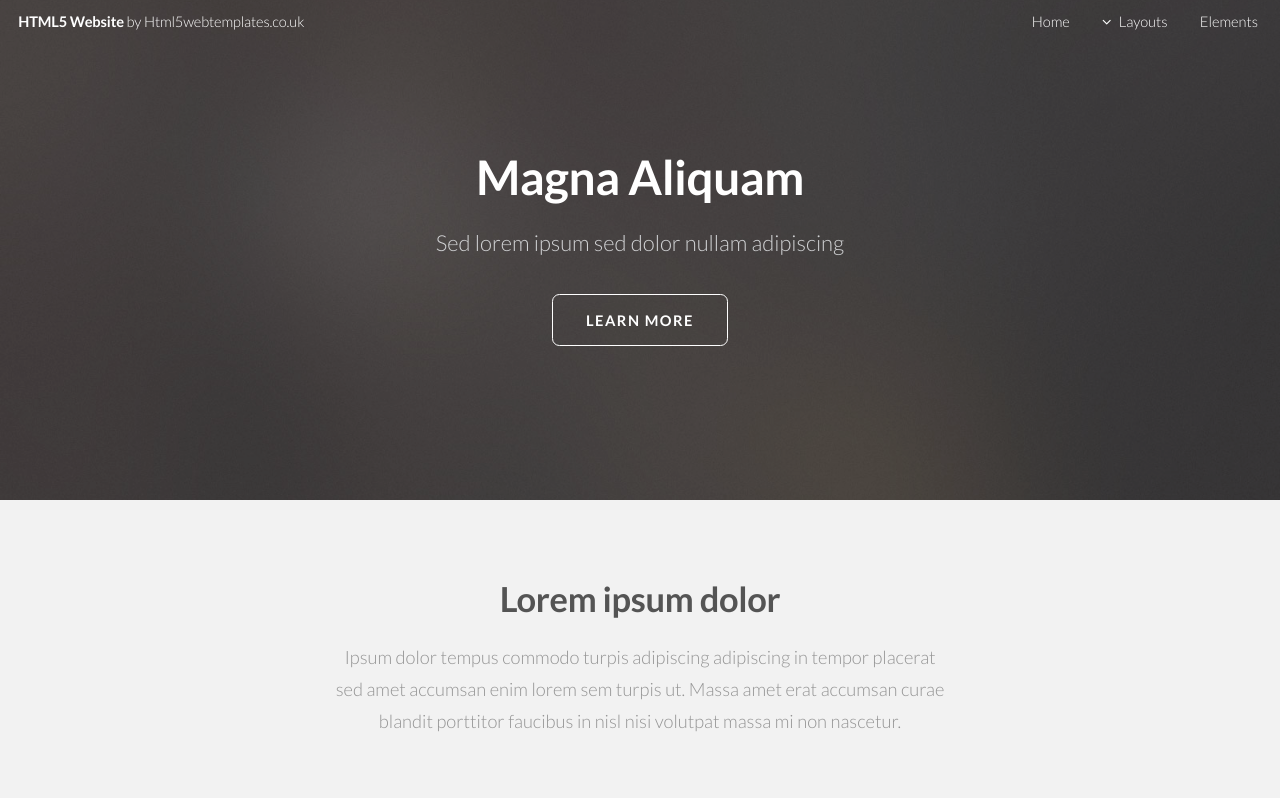
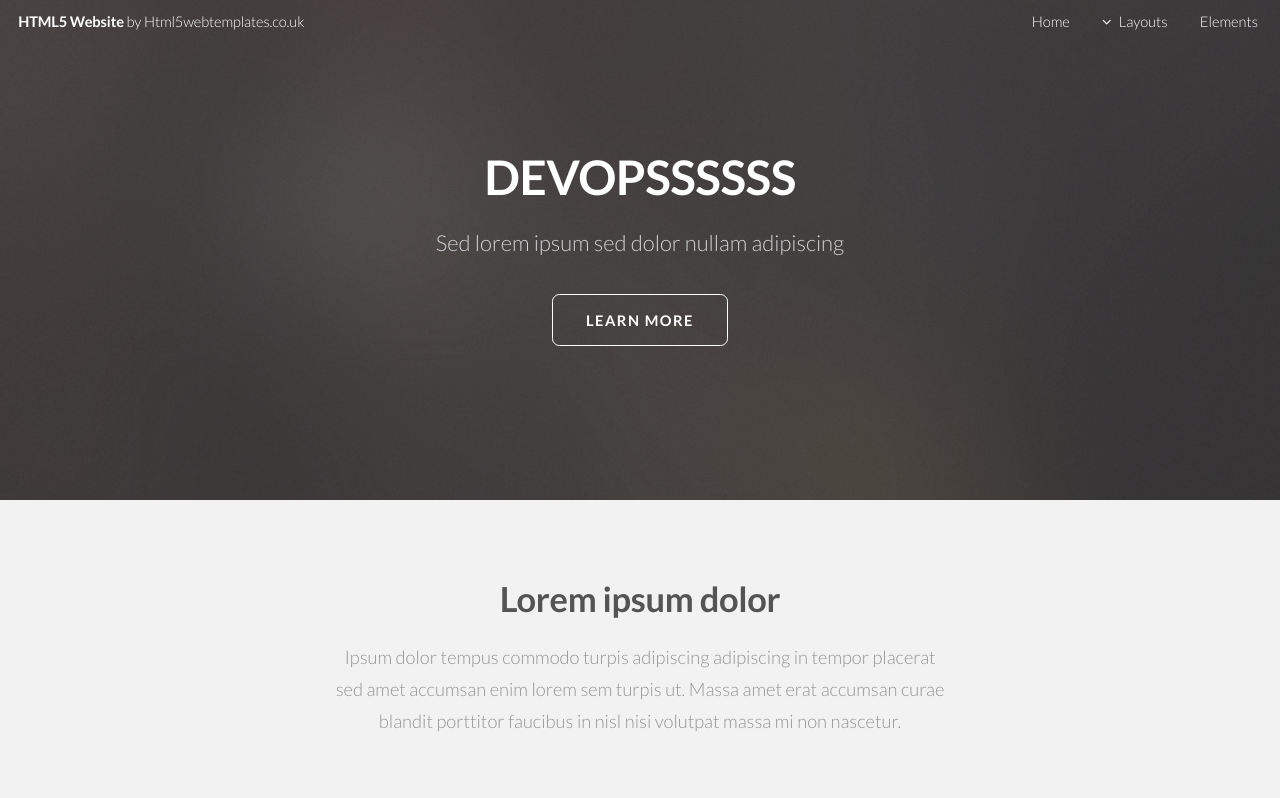
Before and after one commit to kotkarpratik141/2_pipeline, a plain HTML site: page index.html in a window 1280 px wide. Shown: the top 798 px of the page. Drawn offline with Linux system fonts and the light colour scheme.

Commit message:
Update index.html

```diff
--- a/index.html
+++ b/index.html
@@ -56,7 +56,7 @@
 		<!-- Banner -->
 			<section id="banner">
 				<div class="inner">
-					<h2>Magna Aliquam</h2>
+					<h2>DEVOPSSSSSS</h2>
 					<p>Sed lorem ipsum sed dolor nullam adipiscing</p>
 					<ul class="actions">
 						<li><a href="#one" class="button big scrolly">Learn More</a></li>
```
